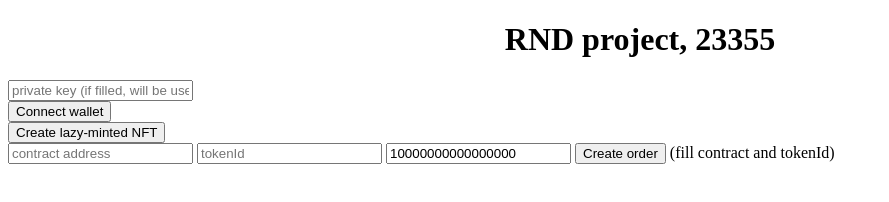
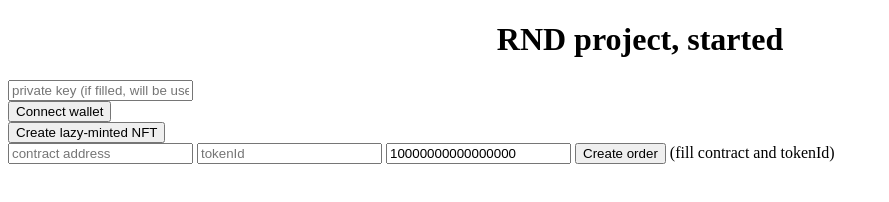
Before and after one commit to NXTart/rnd, a website built with Parcel: page src/index.html in a window 1280 px wide. Shown: the whole page, without its empty margins (0-889 px from the left). Built offline with nearby package versions, Linux system fonts and the light colour scheme; what web3 would draw is missing.

```diff
--- a/src/index.html
+++ b/src/index.html
@@ -7,7 +7,7 @@
 	<title>Document</title>
 </head>
 <body>
-        <center><H1>RND project, 23355</H1></center>
+        <center><H1>RND project, started</H1></center>
 	<div>
 		<input id="privateKey" type="text" placeholder="private key (if filled, will be used. otherwise metamask will be used)"/>
 	</div>
```
